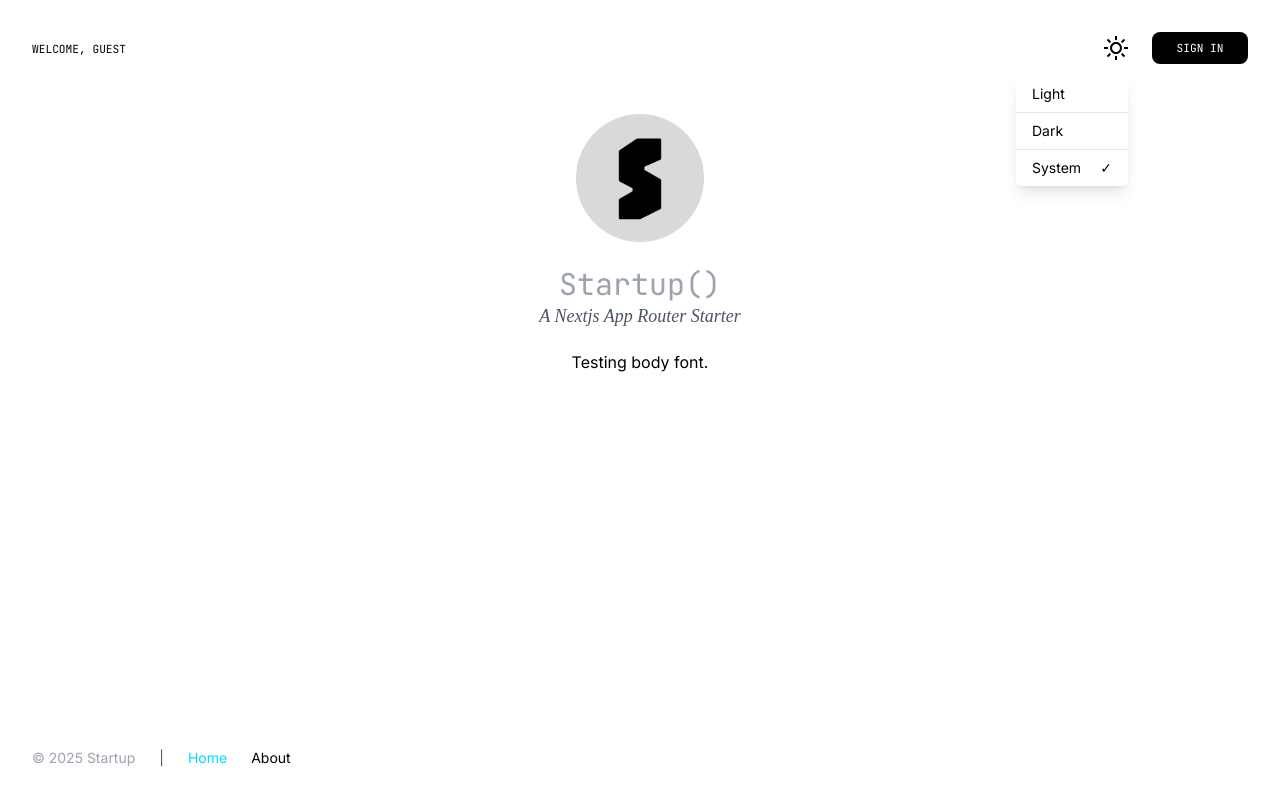
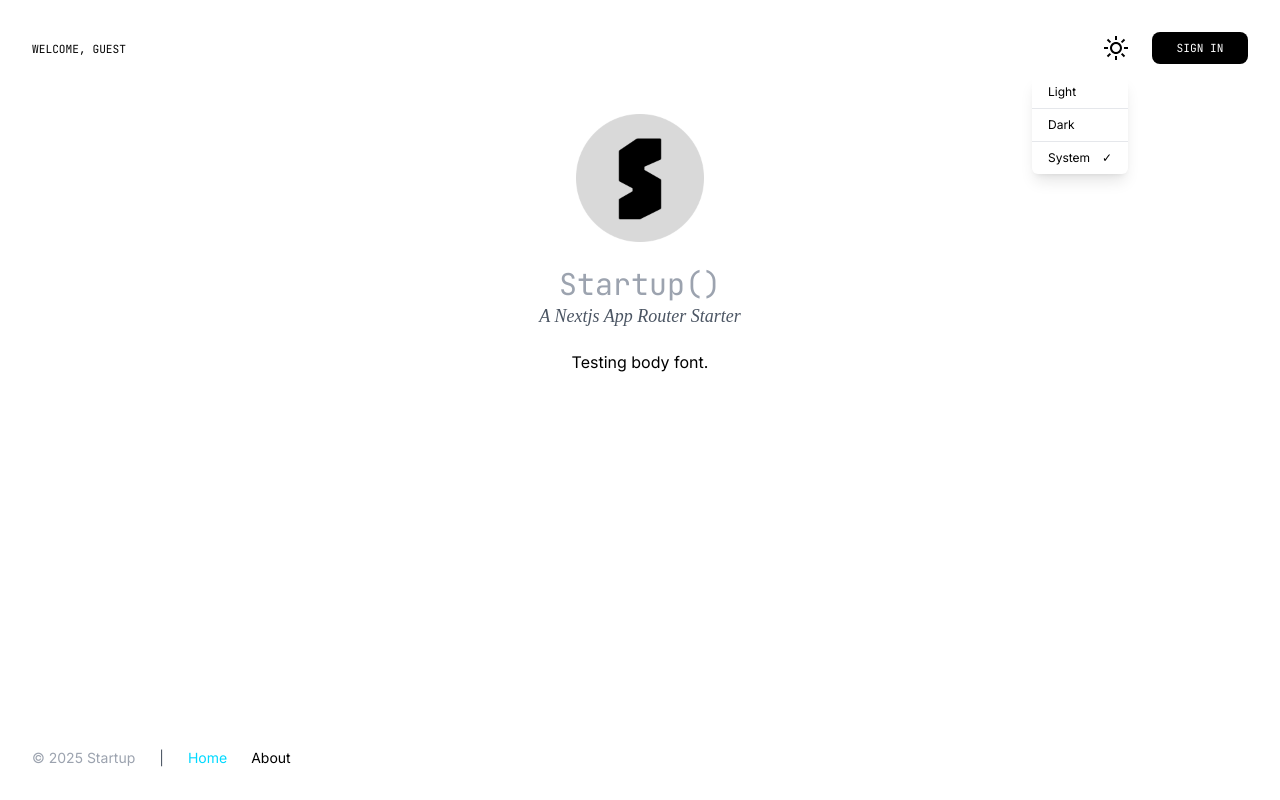
Before and after one commit to amirardalan/startup, a Next.js app: page / in a window 1280 px wide. Both pictures are taken after a click on the button 1116 px from the left and 48 px from the top of the page. Built offline with nearby package versions, Linux system fonts and the light colour scheme; no server answers; a web font is replaced by a local one.

Commit message:
Improve theme menu styles

```diff
--- a/app/components/theme/theme-menu.tsx
+++ b/app/components/theme/theme-menu.tsx
@@ -56,11 +56,11 @@ export default function ThemeMenu() {
         </button>
       </Tooltip>
       {menuOpen && (
-        <div className="absolute right-0 z-40 mt-10 w-28 rounded-md bg-white shadow-lg dark:bg-gray-800 dark:text-light">
+        <div className="absolute right-0 z-40 mt-10 w-24 rounded-md bg-white shadow-lg dark:bg-gray-800 dark:text-light">
           {(['light', 'dark', 'system'] as Theme[]).map((t, index, array) => (
             <button
               key={t}
-              className={`flex w-full items-center justify-between px-4 py-2 text-left text-sm hover:bg-gray-100 dark:text-light dark:hover:bg-gray-700 ${index === 0 ? 'rounded-t-md' : ''} ${index === array.length - 1 ? 'rounded-b-md' : 'border-b border-gray-200 dark:border-gray-700'} `}
+              className={`flex w-full items-center justify-between px-4 py-2 text-left text-xs hover:bg-gray-100 dark:text-light dark:hover:bg-gray-700 ${index === 0 ? 'rounded-t-md' : ''} ${index === array.length - 1 ? 'rounded-b-md' : 'border-b border-gray-200 dark:border-gray-700'} `}
               onClick={() => handleThemeChange(t)}
             >
               <span>{t.charAt(0).toUpperCase() + t.slice(1)}</span>
```
